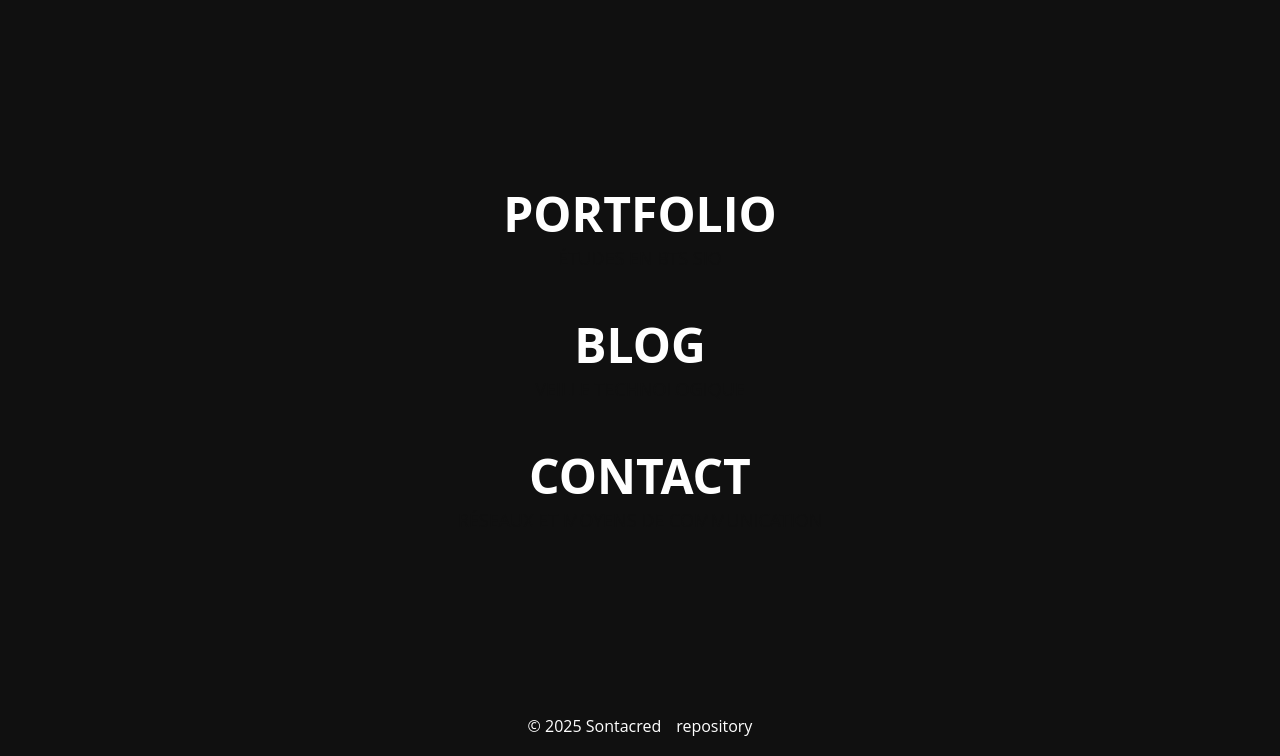
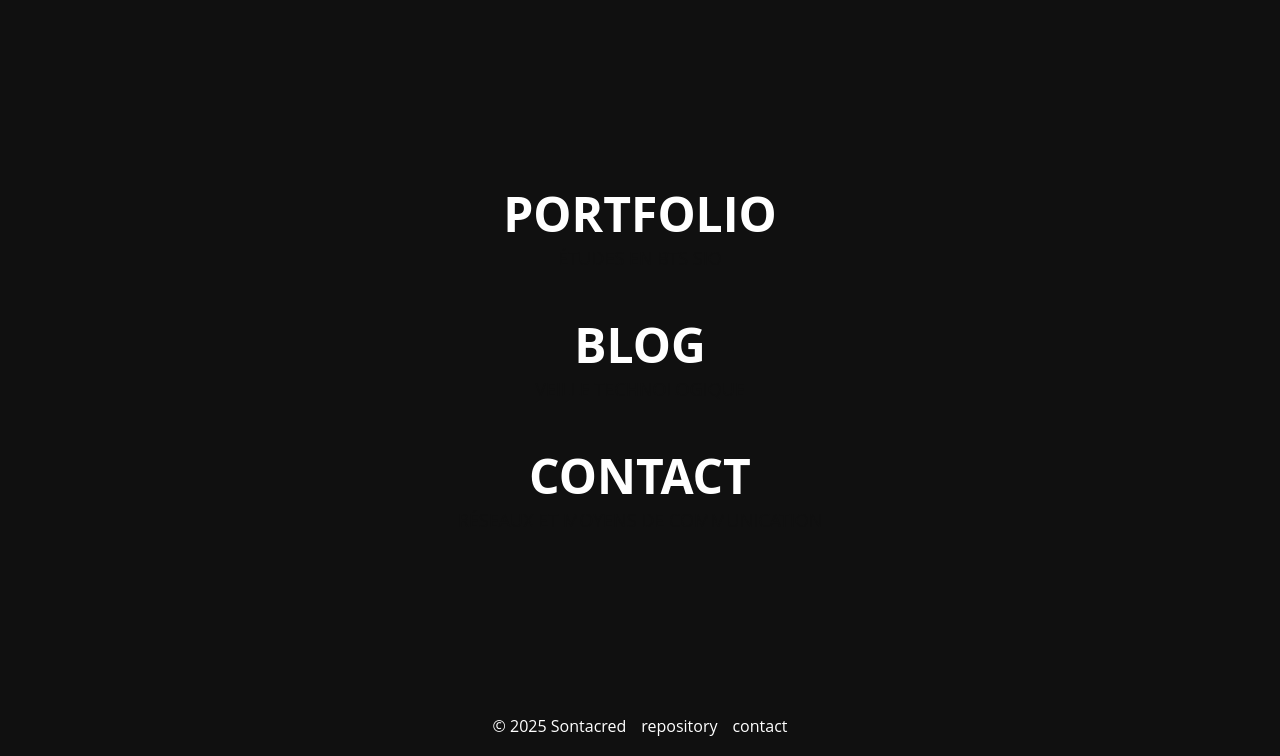
Before and after one commit to Sontacred/Lobby-SIO, a plain HTML site: page index.html in a window 1280 px wide. Shown: the part 44-800 px from the top of the page. Drawn offline with Linux system fonts and the light colour scheme.

Commit message:
Update index.html

```diff
--- a/index.html
+++ b/index.html
@@ -44,6 +44,7 @@
     <footer>
         &copy; 2025 Sontacred
         <a href="#">repository</a>
+        <a href="#">contact</a>
     </footer>
 </body>
 </html>
```
